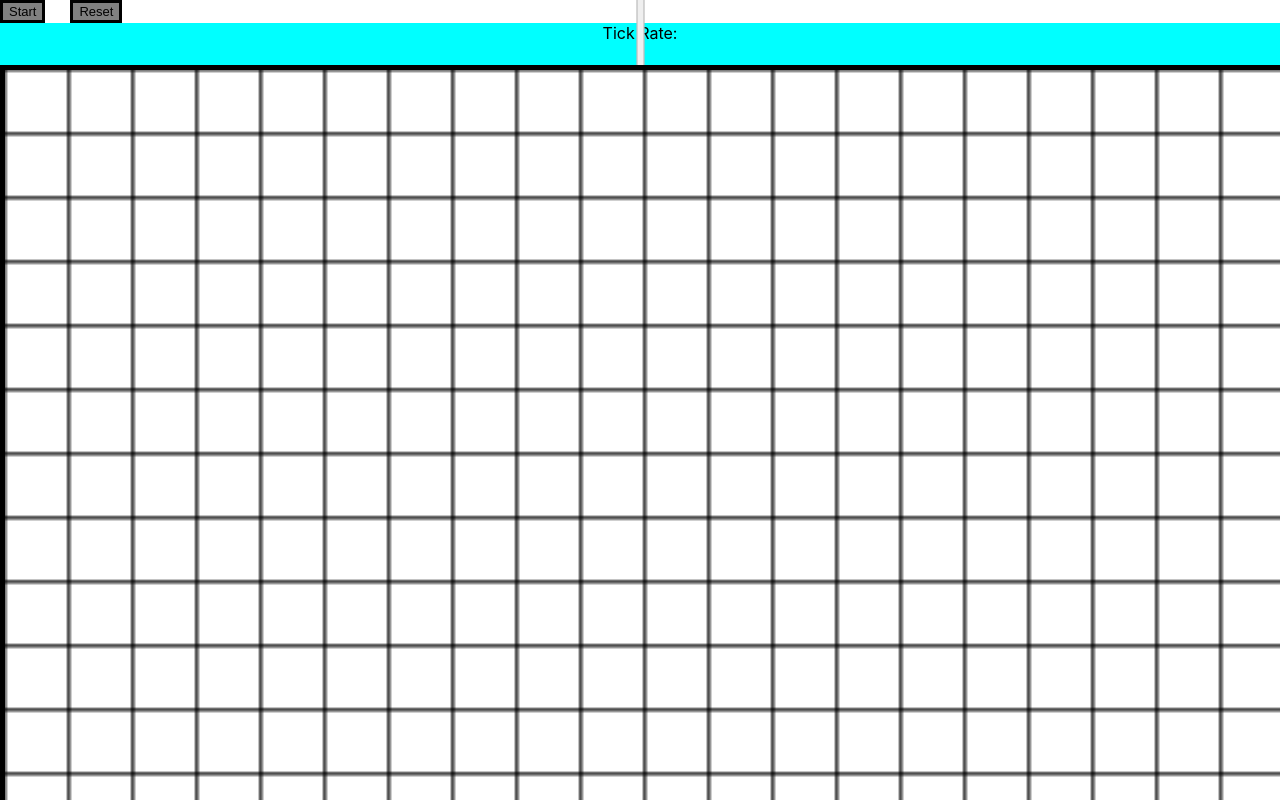
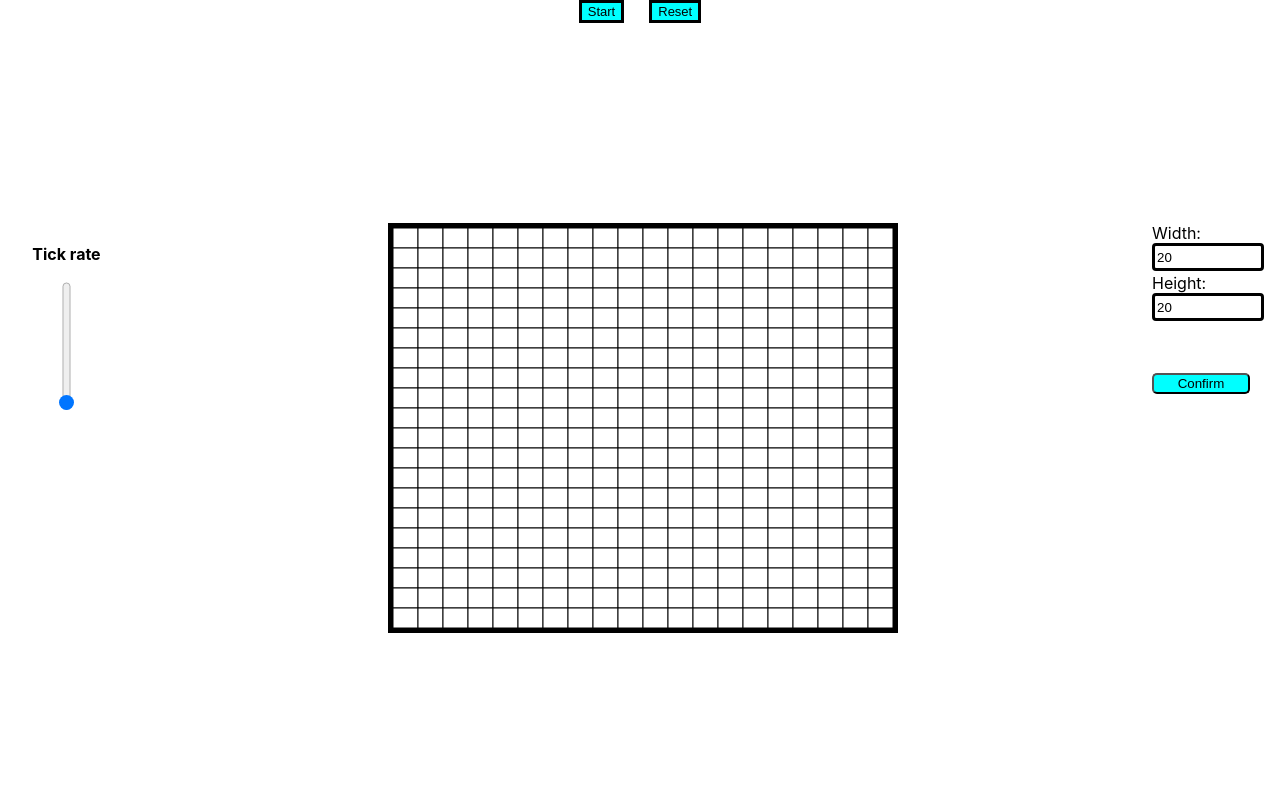
Before and after one commit to FakeDeepLearner/cell-growth-simulation, a React (Create React App) app: page / in a window 1280 px wide. Shown: the top 800 px of the page. Built offline with nearby package versions, Linux system fonts and the light colour scheme.

Commit message:
Mostly done
Finalized styling and fixed canvas bugs. The only thing left to do now is to get the tick interval to work

```diff
--- a/src/other-components/buttons.css
+++ b/src/other-components/buttons.css
@@ -2,6 +2,7 @@
     display: flex;
     flex-direction: row;
     gap: 25px;
+    justify-content: center;
 }
 
 .start_button{
@@ -10,6 +11,7 @@
     background-color: gray;
     border: 3px solid black;
     cursor: pointer;
+    background-color: aqua;
 }
 
 .reset_button{
@@ -18,4 +20,5 @@
     background-color: gray;
     border: 3px solid black;
     cursor: pointer;
+    background-color: aqua;
 }
--- a/src/other-components/buttons.tsx
+++ b/src/other-components/buttons.tsx
@@ -13,6 +13,7 @@ const Buttons : React.FC<ButtonsProperties> = ({runningStateChangeFunction,
                                                isRunning}) => {
 
     const [running, setRunning] = useState<boolean>(isRunning)
+
 
     //Order matters here, we need to update the ref in the parent component (Simulation) first
     const handleStartOrPause = () =>{
--- a/src/other-components/dimensionChangeInputs.css
+++ b/src/other-components/dimensionChangeInputs.css
@@ -4,18 +4,19 @@
     flex-direction: column;
     gap: 30px;
     width: 10%;
+
 }
 
 .width_label{
     width: 80%;
-    height: 35%;
+    height: 20px;
     text-align: left;
     font-size: medium;
 }
 
 .height_label{
     width: 80%;
-    height: 35%;
+    height: 20px;
     text-align: left;
     font-size: medium;
 }
@@ -24,14 +25,14 @@
     width: 100%;
     height: inherit;
     border-radius: 4px;
-    border: black;
+    border: solid black;
 }
 
 .height_input{
     width: 100%;
     height: inherit;
     border-radius: 4px;
-    border: black;
+    border:solid black;
 }
 
 .enter_button{
@@ -39,4 +40,5 @@
     background-color:aqua;
     text-align: center;
     cursor: pointer;
+    margin-right: 30px;
 }
--- a/src/other-components/dimensionChangeInputs.tsx
+++ b/src/other-components/dimensionChangeInputs.tsx
@@ -33,12 +33,12 @@ const DimensionChangeInputs : React.FC<ChangeInputProperties> = ({defaultWidth,
             <label className="width_label">
                 Width:
                 <br/>
-                <input className="width_input" type="number" value={width} onChange={handleUpdateWidth} min={1}/>
+                <input className="width_input" type="number" value={width} onChange={handleUpdateWidth} min="1"/>
             </label>
             <label className="height_label">
                 Height:
                 <br/>
-                <input className="height_input" type="number" value={height} onChange={handleUpdateHeight} min={1}/>
+                <input className="height_input" type="number" value={height} onChange={handleUpdateHeight} min="1"/>
             </label>
             <br/>
             <button className="enter_button" onClick={handleConfirmation}>Confirm</button>
--- a/src/other-components/tickSlider.css
+++ b/src/other-components/tickSlider.css
@@ -1,10 +1,10 @@
 .slider-container{
-    position: relative;
-    height: 25%;
-    background-color: aqua;
+    height: 100%;
+    display: flex;
+    flex-direction: column;
+    gap: 50px;
 }
 
 .slider{
     transform: rotate(-90deg);
-
 }
--- a/src/other-components/tickSlider.tsx
+++ b/src/other-components/tickSlider.tsx
@@ -23,7 +23,7 @@ const TickSlider : React.FC<SliderProperties> = ({ sliderChangeFunction,
 
     return(
         <div className="slider-container">
-            <label htmlFor="slider">Tick Rate:</label><br/>
+            <h4>Tick rate</h4>
             <input type="range" min={minValue} max={maxValue} defaultValue={initialValue} className="slider"
             id="slider" onChange={handleSliderChange}/>
         </div>
--- a/src/simulation-components/board.ts
+++ b/src/simulation-components/board.ts
@@ -106,6 +106,10 @@ class Board{
         this._completelyFilled = value;
     }
 
+    public isEmpty() {
+        return this.numOfEmptyCells === this.width * this.height
+    }
+
     public isCellFilled(x:number, y:number) : boolean{
         return this.cells[x][y].isFilled
     }
--- a/src/simulation-components/boardCanvas.css
+++ b/src/simulation-components/boardCanvas.css
@@ -2,15 +2,16 @@
     display: inherit;
     border: 5px solid black;
     background-color: white;
-    width: 100%;
     position: relative;
-    height: 100%;
+    align-content: center;
     align-self: center;
+    margin: 0 auto;
+    cursor: pointer;
 }
 
 .canvas-container{
+    position: relative;
     display: flex;
-    align-self: center;
-    width: 70%;
+    width: 80%;
     height: 60%;
 }
--- a/src/simulation-components/boardCanvas.tsx
+++ b/src/simulation-components/boardCanvas.tsx
@@ -5,11 +5,9 @@ import "./boardCanvas.css"
 
 interface CanvasProperties{
     board: Board
-    //The width and height of each cell, in pixels
-    canvasCellSize: number
 
-    //The radius of the bacteria that will be drawn
-    bacteriaRadius: number
+    canvasWidth: number
+    canvasHeight: number
 
     //The color of the bacteria circles that will be drawn
     bacteriaColor: string
@@ -19,10 +17,13 @@ interface CanvasProperties{
 }
 
 const BoardCanvas: React.FC<CanvasProperties> = ({ board,
-                                                     canvasCellSize,
-                                                     bacteriaRadius,
+                                                    canvasWidth,
+                                                     canvasHeight,
                                                      bacteriaColor,
                                                      cellChangeFunction }) => {
+    let cellWidth = canvasWidth / board.width
+    let cellHeight = canvasHeight / board.height
+    let bacteriaRadius =Math.floor(Math.min(cellWidth, cellHeight) / 2)
 
     const canvasReference =
         useRef<HTMLCanvasElement>(document.createElement('canvas'))
@@ -30,27 +31,29 @@ const BoardCanvas: React.FC<CanvasProperties> = ({ board,
     //Render the board in a canvas. This is in a useEffect hook because we will update the board in
     // the simulation object and pass it into this canvas
     useEffect(() => {
+
         const currentCanvas = canvasReference.current
         const canvas2DContext = currentCanvas.getContext("2d")
         //Completely clear the canvas (we will redraw it later)
-        canvas2DContext?.clearRect(0, 0, currentCanvas.width, currentCanvas.height)
+        // canvas2DContext?.clearRect(0, 0, currentCanvas.width, currentCanvas.height)
 
         //Draw the grid itself first
 
+
         for (let i = 0; i < board.height; i++) {
             for (let j = 0; j < board.width; j++) {
-                const x_position = j * canvasCellSize
-                const y_position = i * canvasCellSize
+                const x_position = j * cellWidth
+                const y_position = i * cellHeight
 
                 //Draw the cells and their borders
 
                 // @ts-ignore
                 canvas2DContext.fillStyle = 'white'
-                canvas2DContext?.fillRect(x_position, y_position, canvasCellSize, canvasCellSize)
+                canvas2DContext?.fillRect(x_position, y_position, cellWidth, cellHeight)
 
                 // @ts-ignore
                 canvas2DContext.strokeStyle = 'black'
-                canvas2DContext?.strokeRect(x_position, y_position, canvasCellSize, canvasCellSize)
+                canvas2DContext?.strokeRect(x_position, y_position, cellWidth, cellHeight)
 
 
                 // Draw the bacteria for the cells that are filled. The cells are drawn as circles
@@ -60,8 +63,8 @@ const BoardCanvas: React.FC<CanvasProperties> = ({ board,
                     //@ts-ignore
                     canvas2DContext.fillStyle = bacteriaColor
                     canvas2DContext?.beginPath()
-                    canvas2DContext?.arc(x_position + canvasCellSize / 2 ,
-                        y_position + canvasCellSize / 2, bacteriaRadius, 0, 2*Math.PI)
+                    canvas2DContext?.arc(x_position + cellWidth / 2 ,
+                        y_position + cellHeight / 2, bacteriaRadius, 0, 2*Math.PI)
                     canvas2DContext?.fill()
                 }
 
@@ -70,7 +73,7 @@ const BoardCanvas: React.FC<CanvasProperties> = ({ board,
 
         }
 
-    }, [board, canvasCellSize, bacteriaRadius, bacteriaColor]);
+    }, [board, bacteriaRadius, bacteriaColor]);
 
     const handleClick = (event: React.MouseEvent<HTMLCanvasElement>) => {
         const rectangle = canvasReference.current.getBoundingClientRect()
@@ -78,8 +81,16 @@ const BoardCanvas: React.FC<CanvasProperties> = ({ board,
         const click_x_coordinate = event.clientX - rectangle.left
         const click_y_coordinate = event.clientY - rectangle.top
 
-        const column = Math.floor(click_x_coordinate / canvasCellSize)
-        const row = Math.floor(click_y_coordinate / canvasCellSize)
+        const column = Math.floor(click_x_coordinate / cellWidth)
+        const row = Math.floor(click_y_coordinate / cellHeight)
+        console.log({
+            client_x: event.clientX,
+            client_y: event.clientY,
+            clicked_x: click_x_coordinate,
+            clicked_y: click_y_coordinate,
+            column_num: column,
+            row_num: row
+        })
 
         if (column >= 0 && row >= 0 && column < board.width && row < board.height){
             cellChangeFunction(row, column)
@@ -87,11 +98,12 @@ const BoardCanvas: React.FC<CanvasProperties> = ({ board,
     }
 
 
+
     return(
         <div className="canvas_container">
             <canvas ref={canvasReference}
-                    width={board.width * canvasCellSize}
-                    height={board.height * canvasCellSize}
+                    width={canvasWidth}
+                    height={canvasHeight}
                     onClick={handleClick}
                     className="canvas"
             >
--- /dev/null
+++ b/src/simulation-components/simulation.css
@@ -0,0 +1,12 @@
+.lateral{
+    display: flex;
+    flex-direction: row;
+    justify-content: space-between;
+}
+
+.main_body{
+    display: flex;
+    flex-direction: column;
+    height: 700px;
+    gap: 200px
+}
--- a/src/simulation-components/simulation.tsx
+++ b/src/simulation-components/simulation.tsx
@@ -5,6 +5,7 @@ import Buttons from "../other-components/buttons";
 import TickSlider from "../other-components/tickSlider";
 import BoardCanvas from "./boardCanvas";
 import DimensionChangeInputs from "../other-components/dimensionChangeInputs";
+import "./simulation.css"
 
 interface BoardProperties{
     height: number;
@@ -29,7 +30,7 @@ const Simulation : React.FC<SimulationProperties> = ({isRunning,
 
     const runningStateReference = useRef<boolean>(isRunning)
 
-    const intervalReference = useRef<number>(tickInterval)
+    const [currentInterval, setCurrentInterval] = useState<number>(tickInterval)
 
 
     const [boardProps, setBoardProps] =
@@ -52,14 +53,29 @@ const Simulation : React.FC<SimulationProperties> = ({isRunning,
     }, [boardProps]);
 
     const changeRunningState = () => {
+        if(!runningStateReference.current && simulationBoard.isEmpty()){
+            alert("Please fill at least one cell on the grid before starting the simulation")
+            return
+        }
         runningStateReference.current = !runningStateReference.current
     }
 
     const updateTickInterval = (newInterval: number) => {
-        intervalReference.current = newInterval
+        setCurrentInterval(newInterval)
     }
 
     const alterBoardDimensions = (width: number, height: number) => {
+        if(runningStateReference.current){
+            changeRunningState()
+            alert("You may not update the dimensions while the simulation is running\n" +
+                "The simulation has been paused")
+            return
+        }
+
+        if(simulationBoard.completelyFilled){
+            alert("The board is full, you can not change the dimensions of a full board")
+            return;
+        }
         setBoardProps(prevState => ({
             ...prevState,
             height: height,
@@ -69,10 +85,13 @@ const Simulation : React.FC<SimulationProperties> = ({isRunning,
 
     const doRenderLoop = () => {
         //Only execute the render loop if the application is in a "running" state
-        if(runningStateReference.current) {
-            let newBoard = simulationBoard.doRenderLoop()
-            setSimulationBoard(newBoard)
+        if(runningStateReference.current && !simulationBoard.completelyFilled) {
+            setSimulationBoard(prevBoard => {
+                return prevBoard.doRenderLoop()
+            })
+            console.log("Render loop executed")
         }
+
     }
 
     const resetSimulation = () => {
@@ -83,35 +102,46 @@ const Simulation : React.FC<SimulationProperties> = ({isRunning,
     }
 
     const handleCellClick = (row: number, column: number) => {
+        if(runningStateReference.current){
+            changeRunningState()
+            alert("You may not add or remove cells while the simulation is underway\n" +
+                "The simulation has been paused")
+        }
         setSimulationBoard(prevBoard => {
             return prevBoard.newBoardWithChangedCell(row, column);
         })
     }
 
     useEffect(() => {
-        const interval = setInterval(doRenderLoop, intervalReference.current * 1000)
+        const newInterval = setInterval(doRenderLoop, currentInterval * 1000)
 
         //Stop the render loop from executing
         return () => {
-            clearInterval(interval)
+            if(simulationBoard.completelyFilled){
+                clearInterval(newInterval)
+            }
         }
-
-    }, []);
+    }, [currentInterval]);
 
     return (
-        <div>
+        <div className="main_body">
             <Buttons
                 runningStateChangeFunction={changeRunningState}
                 resetFunction={resetSimulation}
-                isRunning={runningStateReference.current}></Buttons>
-            <TickSlider sliderChangeFunction={updateTickInterval}
+                isRunning={false}
+                ></Buttons>
+            <div className="lateral">
+                <TickSlider sliderChangeFunction={updateTickInterval}
                         initialValue={1} maxValue={20} minValue={1}></TickSlider>
-            <BoardCanvas board={simulationBoard}
-                         canvasCellSize={30} bacteriaRadius={10} bacteriaColor="red"
-                         cellChangeFunction={handleCellClick}></BoardCanvas>
-            <DimensionChangeInputs defaultWidth={boardProps.width}
+                <BoardCanvas board={simulationBoard}
+                             canvasWidth={500}
+                             canvasHeight={400}
+                             bacteriaColor={"red"}
+                             cellChangeFunction={handleCellClick}></BoardCanvas>
+                <DimensionChangeInputs defaultWidth={boardProps.width}
                                    defaultHeight={boardProps.height}
                                    dimensionUpdateFunction={alterBoardDimensions}></DimensionChangeInputs>
+            </div>
         </div>
 
     )
```
